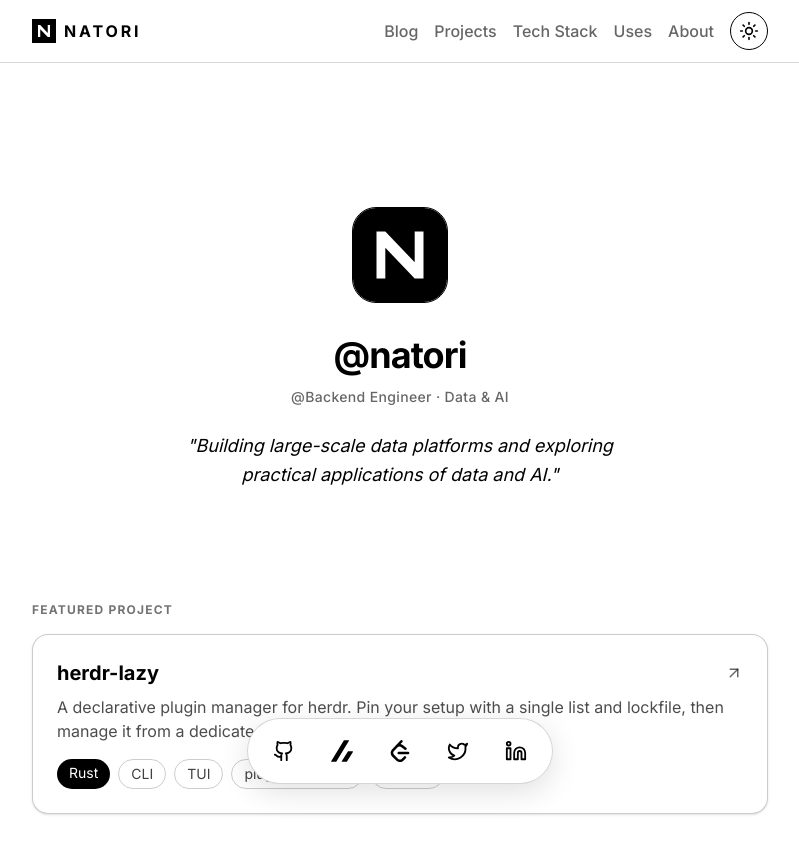
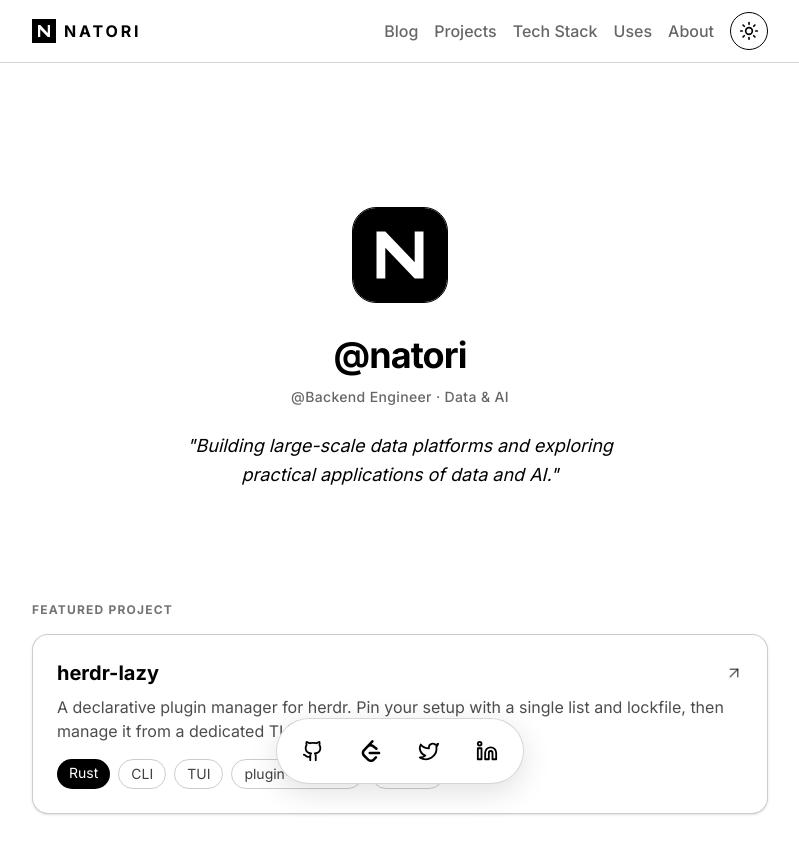
Before and after one commit to natori-hrj/natorium.dev, a SvelteKit app: page / in a window 1280 px wide. Shown: the top 854 px of the page, without its empty margins (240-1039 px from the left). Built offline with nearby package versions, Linux system fonts and the light colour scheme; no server answers.

Commit message:
chore: remove Zenn social link

```diff
--- a/src/routes/+layout.svelte
+++ b/src/routes/+layout.svelte
@@ -9,14 +9,12 @@
 	import github from 'lucide-svelte/icons/github';
 	import twitter from 'lucide-svelte/icons/twitter';
 	import linkedin from 'lucide-svelte/icons/linkedin';
-	import ZennIcon from '$lib/components/icons/ZennIcon.svelte';
 	import LeetCodeIcon from '$lib/components/icons/LeetCodeIcon.svelte';
 
 	let { children } = $props();
 
 	const socialLinks = [
 		{ name: 'GitHub', url: 'https://github.com/natori-hrj', icon: github },
-		{ name: 'Zenn', url: 'https://zenn.dev/natori_hrj', icon: ZennIcon },
 		{ name: 'LeetCode', url: 'https://leetcode.com/u/natori-hrj/', icon: LeetCodeIcon },
 		{ name: 'X', url: 'https://x.com/nator1_hrj', icon: twitter },
 		{ name: 'LinkedIn', url: 'https://linkedin.com/in/ryuji-hanato', icon: linkedin }
```
